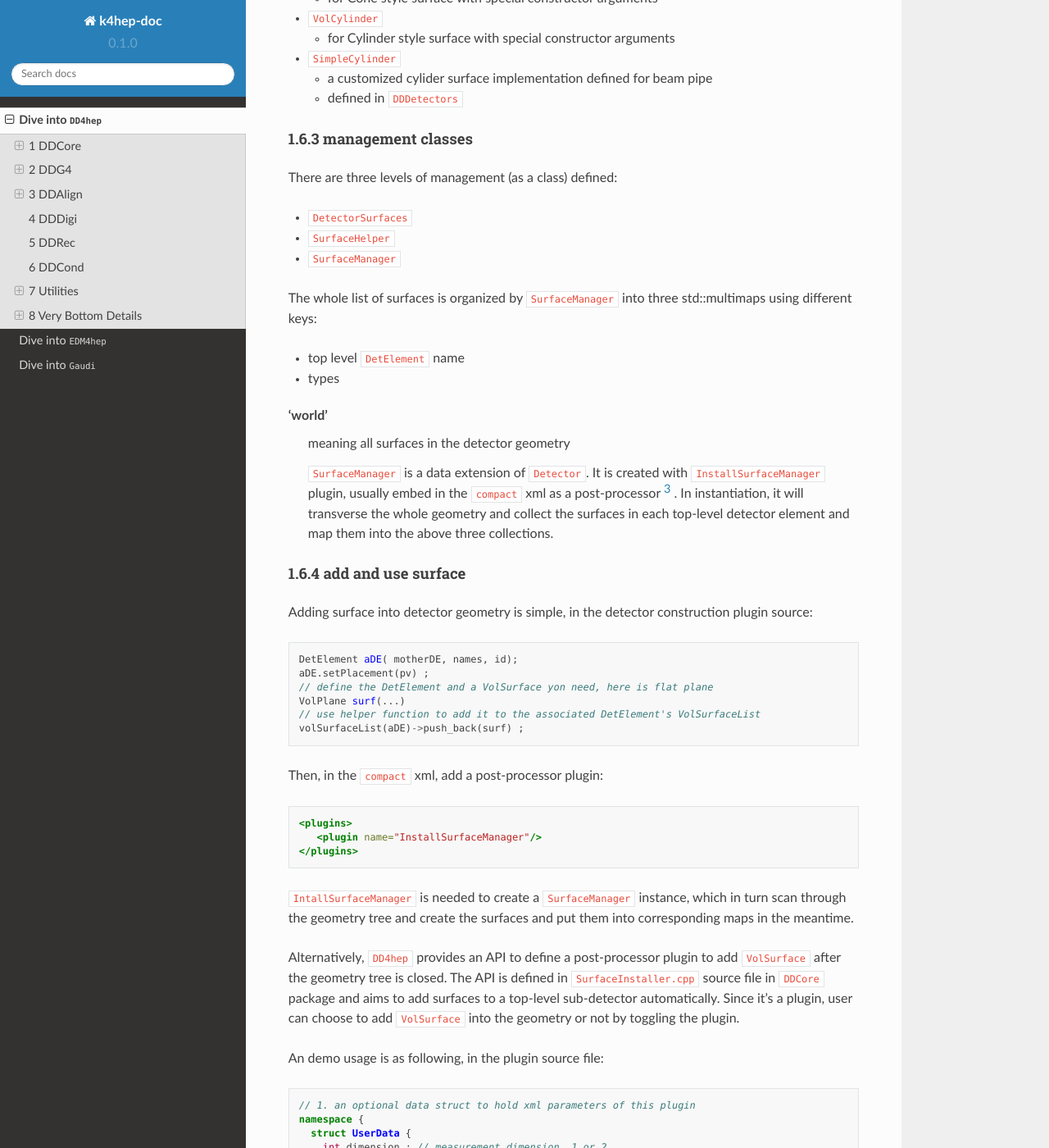
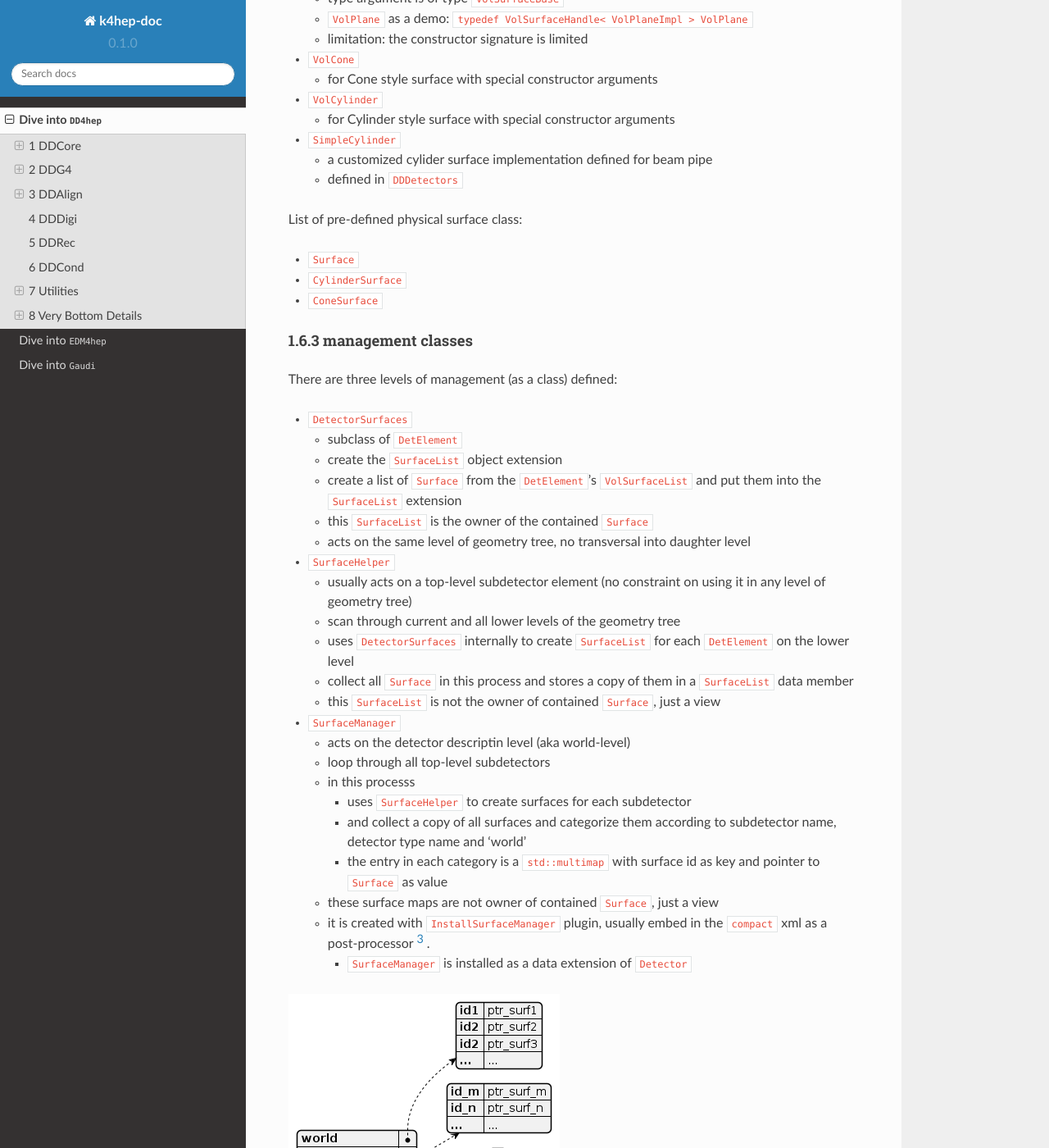
Before and after one commit to ufan/k4hep-doc, a Sphinx documentation site: the page built from docs/source/dd4hep/dd4hep.rst, in a window 1280 px wide and 1400 px high, scrolled down 10667 px. Shown: the whole window at 82% size. Built offline with Sphinx 7.4.7 and the Read the Docs theme 2.0.0, drawn with Linux system fonts in a browser that asks for light colours; some of the changed text lies outside the part shown.

Commit message:
dd4hep: add fig subdir

```diff
--- a/docs/source/dd4hep/dd4hep.rst
+++ b/docs/source/dd4hep/dd4hep.rst
@@ -388,8 +388,13 @@
 
 - ``VolSurfaceList``
 
-~ ``SurfaceList``
-Both inherit from ``std::list`` for efficient insert/splice.
+  - contained ``VolSurface`` is reference counted
+
+- ``SurfaceList``
+
+  - owner of the contained ``Surface``
+
+Both inherit from ``std::list`` of surface pointers for efficient insert/splice.
 Both are attach to the ``DetElement`` as a data object extension (for object extension, see Sec. `sec:extension`_).
 
 List of predefined surface shapes:
@@ -433,6 +438,14 @@
 
   - defined in ``DDDetectors``
 
+List of pre-defined physical surface class:
+
+- ``Surface``
+
+- ``CylinderSurface``
+
+- ``ConeSurface``
+
 .. _sec:surface_management:
 
 1.6.3 management classes
@@ -442,28 +455,64 @@
 
 - ``DetectorSurfaces``
 
+  - subclass of ``DetElement``
+
+  - create the ``SurfaceList`` object extension
+
+  - create a list of ``Surface`` from the ``DetElement``'s ``VolSurfaceList`` and put them into the ``SurfaceList`` extension
+
+  - this ``SurfaceList`` is the owner of the contained ``Surface``
+
+  - acts on the same level of geometry tree, no transversal into daughter level
+
 - ``SurfaceHelper``
+
+  - usually acts on a top-level subdetector element (no constraint on using it in any level of geometry tree)
+
+  - scan through current and all lower levels of the geometry tree
+
+  - uses ``DetectorSurfaces`` internally to create ``SurfaceList`` for each ``DetElement`` on the lower level
+
+  - collect all ``Surface`` in this process and stores a copy of them in a ``SurfaceList`` data member
+
+  - this ``SurfaceList`` is not the owner of contained ``Surface``, just a view
 
 - ``SurfaceManager``
 
-The whole list of surfaces is organized by ``SurfaceManager`` into three std\:\:multimaps using different keys:
+  - acts on the detector descriptin level (aka world-level)
 
-- top level ``DetElement`` name
+  - loop through all top-level subdetectors
 
-- types
+  - in this processs
 
-'world'
-    meaning all surfaces in the detector geometry
+    - uses ``SurfaceHelper`` to create surfaces for each subdetector
 
-    ``SurfaceManager`` is a data extension of ``Detector``.
-    It is created with ``InstallSurfaceManager`` plugin, usually embed in the ``compact`` xml as a post-processor [3]_ .
-    In instantiation, it will transverse the whole geometry and collect the surfaces in each top-level detector
-    element and map them into the above three collections.
+    - and collect a copy of all surfaces and categorize them according to subdetector name, detector type name
+      and 'world'
 
-1.6.4 add and use surface
-^^^^^^^^^^^^^^^^^^^^^^^^^
+    - the entry in each category is a ``std::multimap`` with surface id as key and pointer to ``Surface`` as value
 
-Adding surface into detector geometry is simple, in the detector construction plugin source:
+  - these surface maps are not owner of contained ``Surface``, just a view
+
+  - it is created with ``InstallSurfaceManager`` plugin, usually embed in the ``compact`` xml as a post-processor [3]_ .
+
+    - ``SurfaceManager`` is installed as a data extension of ``Detector``
+
+.. image:: fig/surface_categories.png
+
+1.6.4 add surface
+^^^^^^^^^^^^^^^^^
+
+Adding surface into detector geometry is simple:
+
+1. create ``VolSurface``
+
+2. add it to a ``DetElement``
+
+3. instantiate a ``SurfaceManager``
+
+Method 1:
+in the detector construction plugin source:
 
 .. code:: c++
 
@@ -485,7 +534,8 @@
 ``IntallSurfaceManager`` is needed to create a ``SurfaceManager`` instance, which in turn scan through the geometry
 tree and create the surfaces and put them into corresponding maps in the meantime.
 
-Alternatively, ``DD4hep`` provides an API to define a post-processor plugin to add ``VolSurface`` after the geometry
+Method 2:
+alternatively, ``DD4hep`` provides an API to define a post-processor plugin to add ``VolSurface`` after the geometry
 tree is closed. The API is defined in ``SurfaceInstaller.cpp`` source file in ``DDCore`` package and aims to add
 surfaces to a top-level sub-detector automatically.
 Since it's a plugin, user can choose to add ``VolSurface`` into the geometry or not by toggling the plugin.
@@ -574,8 +624,51 @@
     | ``DD4hep_CaloFaceEndcapSurfacePlugin``             | two mono-block polyhedron for each endcap, not sensitive-related       |
     +----------------------------------------------------+------------------------------------------------------------------------+
 
-1.6.5 class diagram
+1.6.5 use surface
+^^^^^^^^^^^^^^^^^
+
+Method 1:
+cellID-based using ``SurfaceManager`` interface
+
+.. code:: c++
+
+    // SurfaceManager instance is an extension object of dectector descriptin
+    Detector& description = context()->detectorDescription();
+    SurfaceManager& surfMan = *description.extension< SurfaceManager >() ;
+
+    // Get the category of surface map
+    const SurfaceMap& surfMap = *surfMan.map( "world" ) ;
+
+    // cellID is from hit, use it to find the surface
+    SurfaceMap::const_iterator si = surfMap.find(hit->cellID);
+    ISurface* surf = (si != surfMap.end() ?  si->second  : 0);
+
+    // use any method you need
+    double dist = surf->distance(hit_point)/dd4hep::mm;
+    auto isInside=surf->insideBounds(hit_point)
+
+Method 2:
+``DetElement``-based
+
+.. code:: c++
+
+    // method one:
+    // use a target detector element to create the helper
+    SurfaceHelper surfMan(det) ;
+    // fetch and loop through the surface list
+    const SurfaceList& sL = surfMan.surfaceList() ;
+    for( SurfaceList::const_iterator it = sL.begin() ; it != sL.end() ; ++it ){
+      // ...
+     }
+
+    // method two:
+    // just fetch the surface list directly from detector element
+    SurfaceList* sL = det.extension<SurfaceList>();
+
+1.6.6 class diagram
 ^^^^^^^^^^^^^^^^^^^
+
+.. image:: fig/surface_class.png
 
 1.7 Field
 ~~~~~~~~~
```
Also changed, not shown: other parts of docs/source/dd4hep/dd4hep.rst (+5 -5 lines), docs/source/dd4hep/detector_state.png (deleted), docs/source/dd4hep/fig/compact_xml_structure.png (renamed from docs/source/dd4hep/compact_xml_structure.png), docs/source/dd4hep/fig/detector_class_hierarchy.png (renamed from docs/source/dd4hep/detector_class_hierarchy.png), docs/source/dd4hep/fig/extension_mechanism_classes.png (renamed from docs/source/dd4hep/extension_mechanism_classes.png), docs/source/dd4hep/fig/object_stratery_classes.png (renamed from docs/source/dd4hep/object_stratery_classes.png), docs/source/dd4hep/fig/plugin_mechanism_design1.png (renamed from docs/source/dd4hep/plugin_mechanism_design1.png), docs/source/dd4hep/fig/surface_categories.png (added), docs/source/dd4hep/fig/surface_class.png (added).
